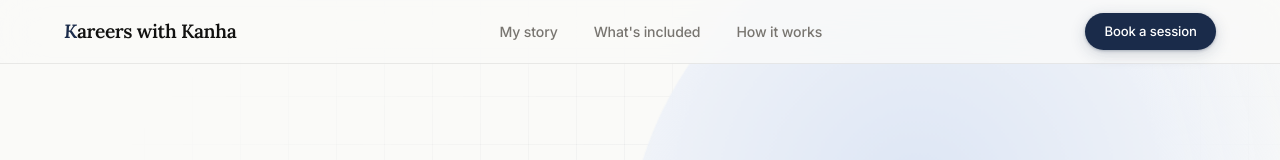
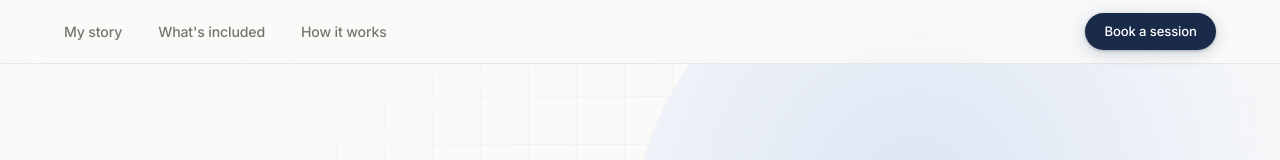
Before and after one commit to kareerswithkanha/website, a plain HTML site: page index.html in a window 1280 px wide. Shown: the top 160 px of the page. Drawn offline with Linux system fonts and the light colour scheme.

Commit message:
Update index.html

```diff
--- a/index.html
+++ b/index.html
@@ -26,9 +26,6 @@
 
 <!-- NAV -->
 <nav class="nav" id="nav" role="navigation" aria-label="Main navigation">
-  <a href="#" class="nav__logo" aria-label="Kareers with Kanha home">
-    <em class="k">K</em>areers with Kanha
-  </a>
   <ul class="nav__links" id="navLinks" role="list">
     <li><a href="#story">My story</a></li>
     <li><a href="#what">What's included</a></li>
```
